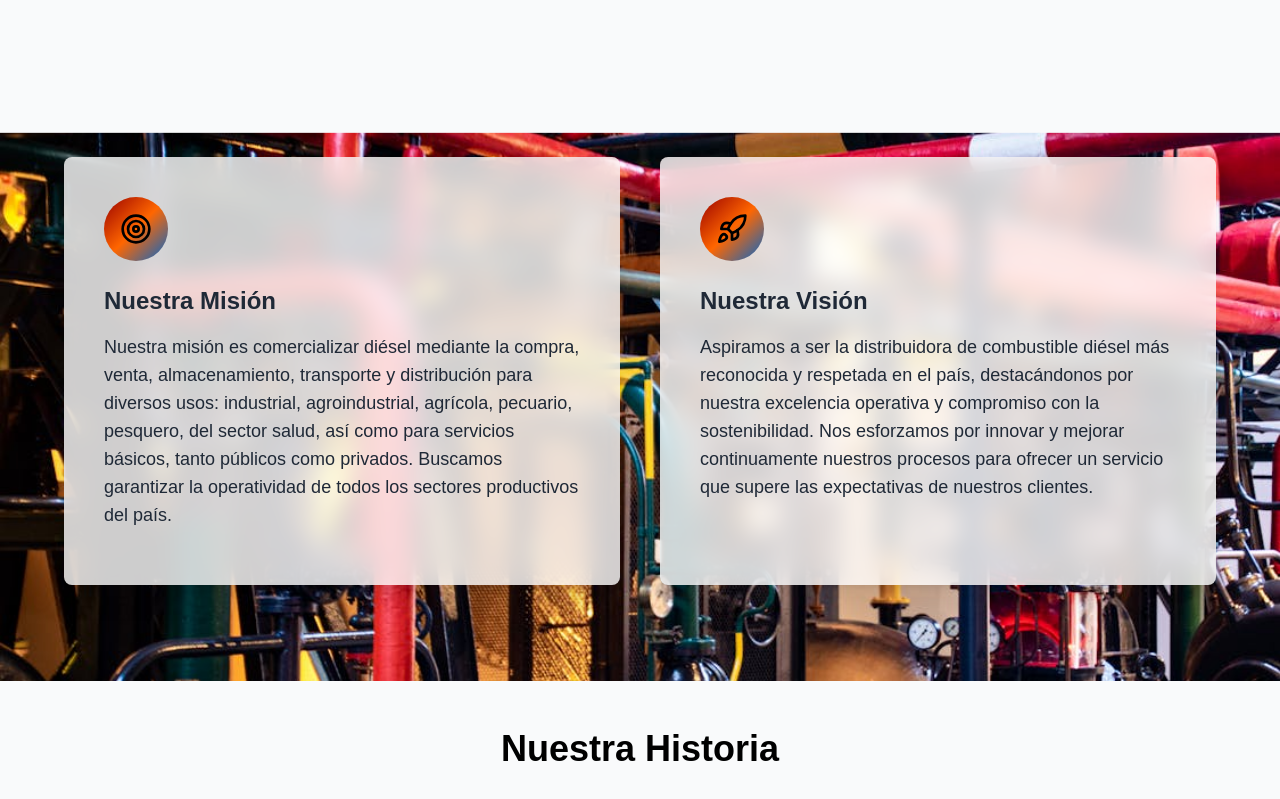
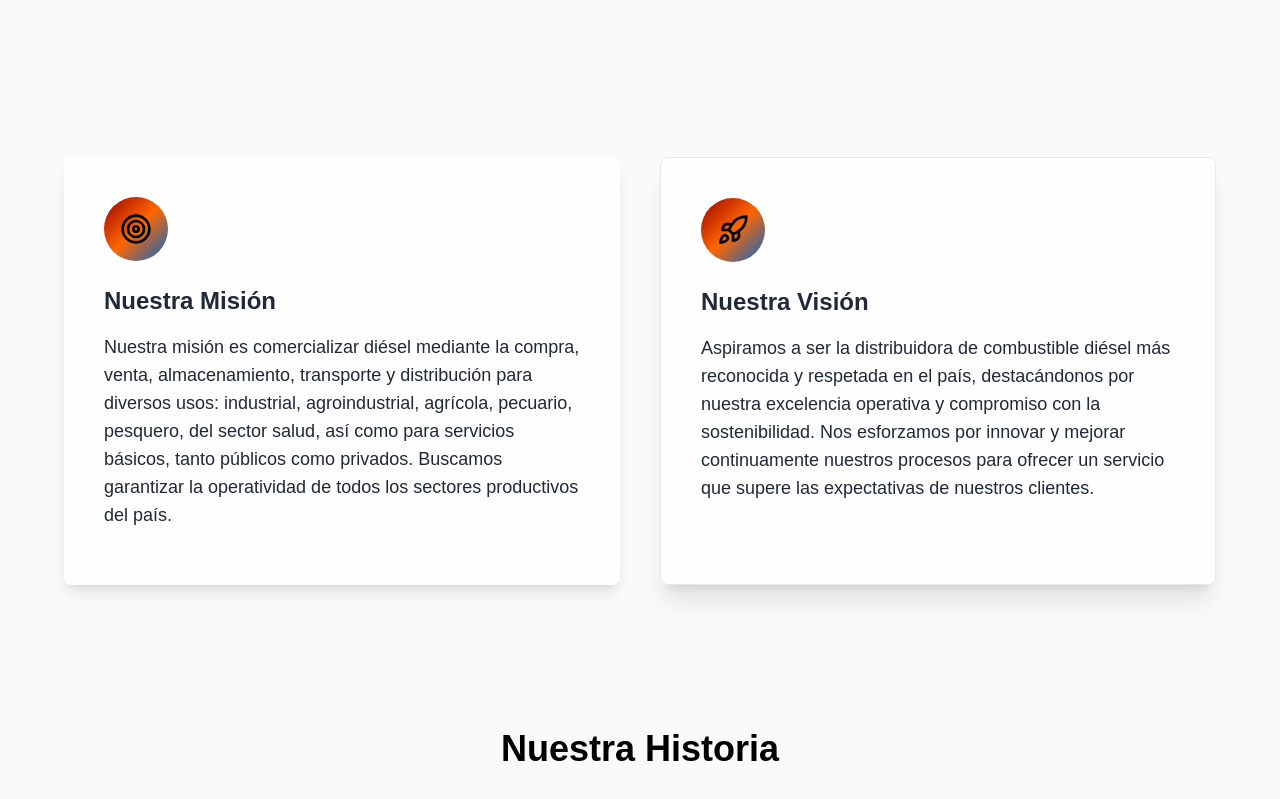
Before and after one commit to Jhonats/casalaromana-demo, a Next.js app: page / in a window 1280 px wide. Shown: the part 1200-1999 px from the top of the page. Built offline with nearby package versions, Linux system fonts and the light colour scheme.

Commit message:
Fixes in the MissionVision Section

```diff
--- a/src/app/components/Home/MissionVision.tsx
+++ b/src/app/components/Home/MissionVision.tsx
@@ -19,13 +19,13 @@ export default function MissionVision() {
       id="mission-vision"
       className="relative py-24 overflow-hidden bg-gray-50"
     >
-      <motion.div style={{ y }} className="absolute inset-0 z-0">
+      {/* <motion.div style={{ y }} className="absolute inset-0 z-0">
         <img
           src="/images/missionvision/missionvision.jpeg"
           alt="Mission Vision Background"
           className="w-full h-full object-cover"
         />
-      </motion.div>
+      </motion.div> */}
       <div className="relative z-10 container mx-auto px-6 md:px-12">
         <motion.div
           initial={{ opacity: 0, y: 20 }}
@@ -40,7 +40,7 @@ export default function MissionVision() {
               whileInView={{ opacity: 1, x: 0 }}
               viewport={{ once: true }}
               transition={{ duration: 0.5, delay: 0.2 }}
-              className="bg-white/80 backdrop-blur-md rounded-lg p-8 md:p-10 shadow-xl"
+              className="bg-white/80 backdrop-blur-md rounded-lg p-8 md:p-10 shadow-lg"
             >
               <div className="mb-6 flex h-16 w-16 items-center justify-center rounded-full bg-gradient-to-br from-[#990000] via-[#FF6600] to-[#0066CC] text-black">
                 <Target className="h-8 w-8" />
@@ -63,7 +63,7 @@ export default function MissionVision() {
               whileInView={{ opacity: 1, x: 0 }}
               viewport={{ once: true }}
               transition={{ duration: 0.5, delay: 0.4 }}
-              className="bg-white/80 backdrop-blur-md rounded-lg p-8 md:p-10 shadow-xl"
+              className="bg-white/80 backdrop-blur-md rounded-lg p-8 md:p-10 shadow-xl border border-gray-200"
             >
               <div className="mb-6 flex h-16 w-16 items-center justify-center rounded-full bg-gradient-to-br from-[#990000] via-[#FF6600] to-[#0066CC] text-black">
                 <Rocket className="h-8 w-8" />
```
